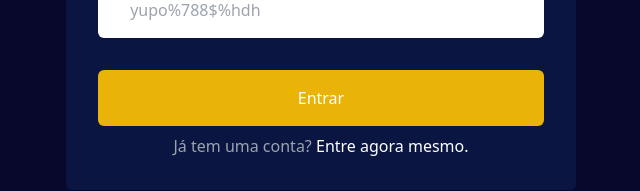
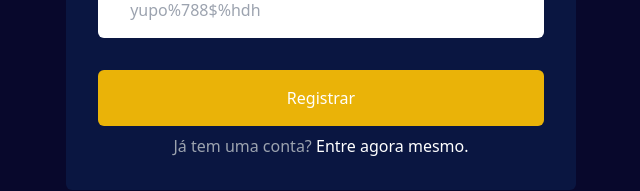
Before and after one commit to DCastro2110/dcflix-web, a React (Vite) app: page /signup in a window 1280 px wide. Shown: the part 616-807 px from the top of the page, without its empty margins (319-959 px from the left). Built offline with nearby package versions, Linux system fonts and the light colour scheme; no server answers.

Commit message:
fix: type erro with IDcflixApiJson interface was fixed

```diff
--- a/src/pages/About/index.tsx
+++ b/src/pages/About/index.tsx
@@ -1,6 +1,6 @@
 import { useCallback, useMemo, useState } from 'react';
 import { ArrowLeft } from 'phosphor-react';
-import { useNavigate, useParams, useLocation } from 'react-router-dom';
+import { useNavigate, useParams } from 'react-router-dom';
 import { toast } from 'react-toastify';
 import { useQuery } from 'react-query';
 
--- a/src/pages/SignUp/index.tsx
+++ b/src/pages/SignUp/index.tsx
@@ -186,9 +186,14 @@ export function SignUp() {
             </div>
             <div className="w-full">
               <button
-                className="bg-yellow-500 text-white hover:opacity-50 transition-opacity w-full max-w-md py-4 px-8 mt-2 rounded-md"
-                type="submit">
-                Entrar
+                className="bg-yellow-500 text-white hover:opacity-50 transition-opacity w-full max-w-md py-4 px-8 mt-2 rounded-md disabled:opacity-50"
+                type="submit"
+                disabled={registerMutation.isLoading}>
+                {registerMutation.isLoading ? (
+                  <div className="w-6 h-6 mx-auto rounded-full border border-t-0 border-r-0 border-white animate-spin" />
+                ) : (
+                  'Registrar'
+                )}
               </button>
             </div>
           </form>
--- a/src/services/dcflixApi/logout.ts
+++ b/src/services/dcflixApi/logout.ts
@@ -2,7 +2,7 @@ import { dcflixApi } from './index';
 
 import { IDcflixApiJson } from '@/types/IDcflixApiJson';
 
-export async function logout(): Promise<IDcflixApiJson<undefined>> {
+export async function logout(): Promise<IDcflixApiJson> {
   const res = await dcflixApi.get('/logout');
   const { data } = res;
 
--- a/src/types/IDcflixApiJson.ts
+++ b/src/types/IDcflixApiJson.ts
@@ -1,5 +1,5 @@
-export interface IDcflixApiJson<I> {
+export interface IDcflixApiJson<I = void> {
   message: string;
   statusCode: number;
-  data?: I;
+  data: I extends Object ? I : undefined;
 }
```
